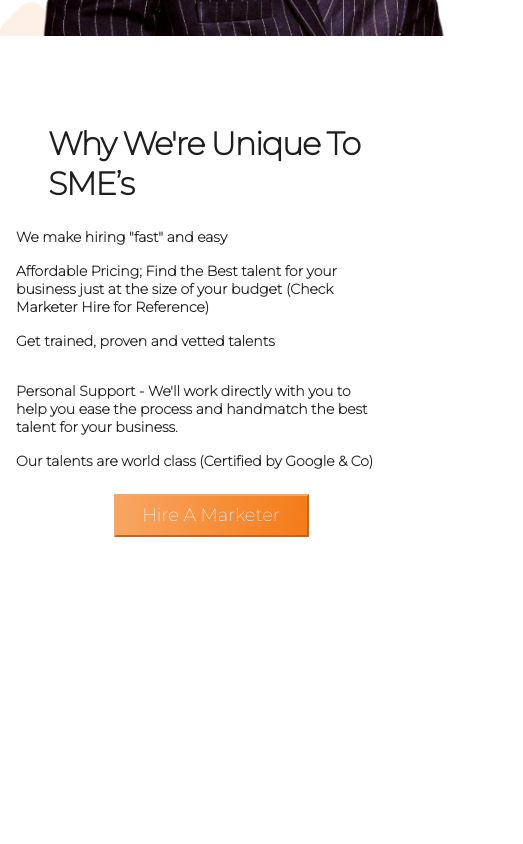
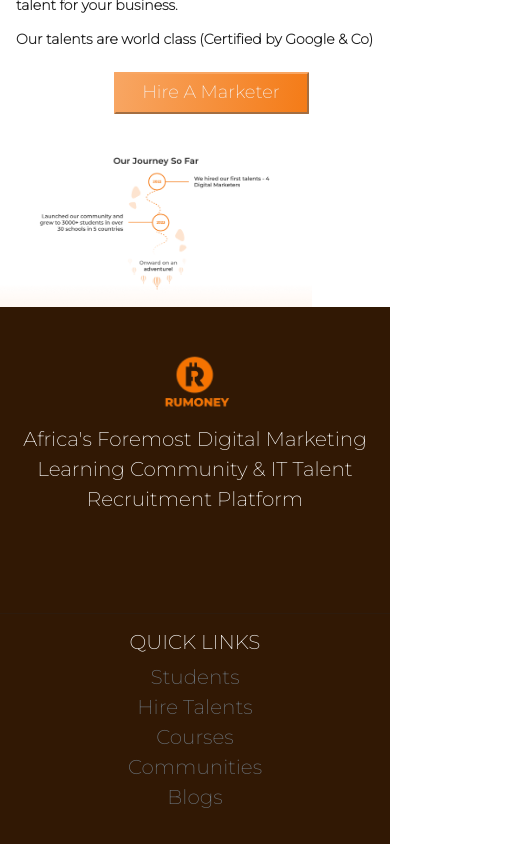
Before and after one commit to Yusasive/Rumoney, a React (Create React App) app: page /about in a window 390 px wide. Shown: the part 2720-3564 px from the top of the page, 523 px wide, since content can reach past the window. Built offline with nearby package versions, Linux system fonts and the light colour scheme.

Commit message:
file updated

```diff
--- a/public/index.html
+++ b/public/index.html
@@ -6,7 +6,7 @@
     <link rel="icon" href="%PUBLIC_URL%/logo.png" />
     <meta name="viewport" content="width=device-width, initial-scale=1" />
     <meta name="theme-color" content="#000000" />
-    <meta name="description" content="Become a Digital Marketing Genius" />
+    <meta name="description" content="An African learning provider and marketplace for marketing talents" />
     <link rel="apple-touch-icon" href="%PUBLIC_URL%/logo.png" />
 
     <link rel="manifest" href="%PUBLIC_URL%/manifest.json" />
--- a/src/components/world/World.css
+++ b/src/components/world/World.css
@@ -1,11 +1,11 @@
 @import url('https://fonts.googleapis.com/css2?family=Montserrat:wght@200&display=swap');
-.cta {
+.world {
     margin: 3.5rem 0;
     justify-content: center;
     background: #FDE4D0;
 }
 
-.World h1 {
+.world h1 {
     font-family: 'Montserrat', sans-serif;
     font-weight: 400;
     font-size: 30px;
@@ -16,7 +16,7 @@
     text-align: center;
 }
 
-.World button {
+.world button {
     width: 40%px;
     height: 37px;
     margin-left: 45%;
@@ -30,13 +30,13 @@
 }
 
 @media screen and (max-width: 767px) {
-    .World h1 {
+    .world h1 {
         font-weight: 400;
         font-size: 30px;
         line-height: 40px;
         padding-top: 2rem;
     }
-    .World button {
+    .world button {
         width: 40%px;
         height: 40px;
         margin-left: 25%;
--- a/src/containers/about/About.css
+++ b/src/containers/about/About.css
@@ -235,10 +235,9 @@
     }
     /* JOURNEY CSS*/
 
-    .journey {
-        height: 750px;
-        background-image: url('../../assets/images/OurJourney.png');
-        width: auto;
+    .journey img {
+        width: 80%;
+        height: 90%;
     }
 
     @media screen and (max-width:1024px) {}
@@ -254,6 +253,7 @@
         }
         .vision__mission {
             margin: 2rem 1rem;
+            width: 90%;
         }
         .vision__mission h1 {
             text-align: center;
@@ -301,6 +301,7 @@
         .prosperity {
             margin-top: 5rem;
             height: 80%;
+            width: 70%;
         }
         /*Unique SME*/
         .unique__sme {
@@ -333,8 +334,13 @@
         .omale {
             margin-top: 5rem;
             height: 80%;
+            width: 70%;
         }
         /* JOURNEY CSS*/
+        .journey img {
+            width: 80%;
+            height: 90%;
+        }
     }
 
     @media screen and (max-width:767px) {
@@ -352,4 +358,9 @@
             height: 80%;
             margin-top: 1rem;
         }
+        /* JOURNEY CSS*/
+        .journey img {
+            width: 80%;
+            height: 90%;
+        }
     }
--- a/src/containers/about/Journey.js
+++ b/src/containers/about/Journey.js
@@ -1,9 +1,10 @@
 import React from 'react';
 import './About.css';
+import OurJourney from '../../assets/images/OurJourney.png';
 const Journey = () => {
   return (
     <div className='journey'>
-
+      <img src={OurJourney} alt="OurJourney" />
     </div>
   )
 }
```
